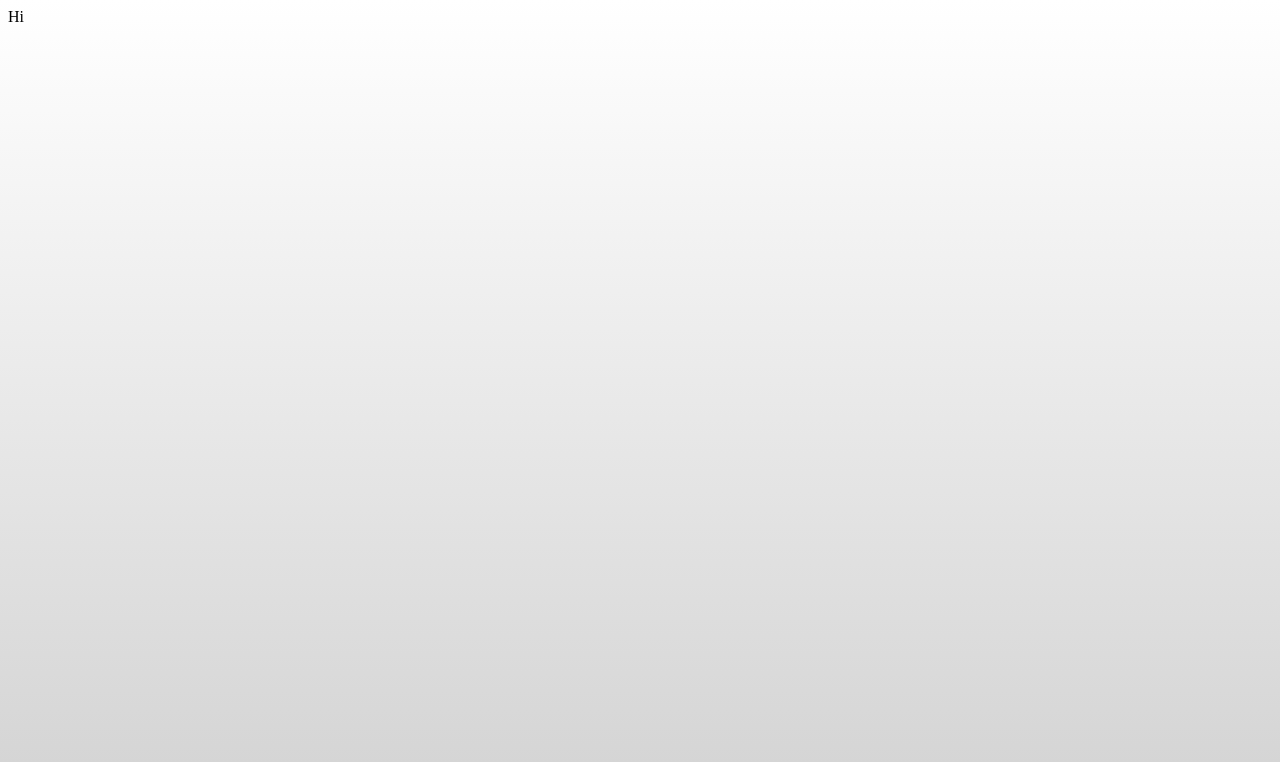
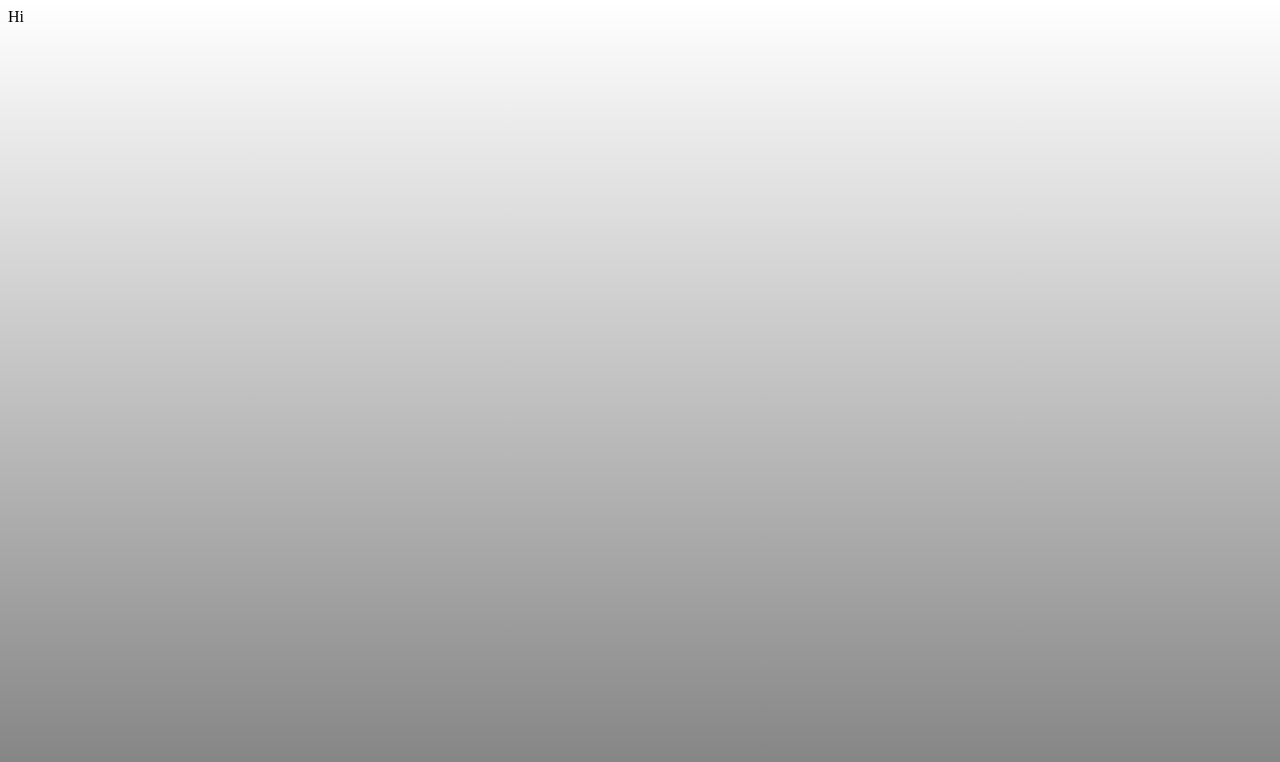
Before and after one commit to ADistinctBezier/ADistinctBezier.github.io, a plain HTML site: page index.html in a window 1280 px wide. Drawn offline with Linux system fonts and the light colour scheme.

Commit message:
Update index.html

```diff
--- a/index.html
+++ b/index.html
@@ -3,7 +3,7 @@
     <title>ADB Central</title>
     <style>
       body {
-        background:            linear-gradient(to bottom, white, lightgray);
+        background:            linear-gradient(to bottom, white, gray);
         background-attachment: fixed; /*edit*/
       }
     </style>
```
